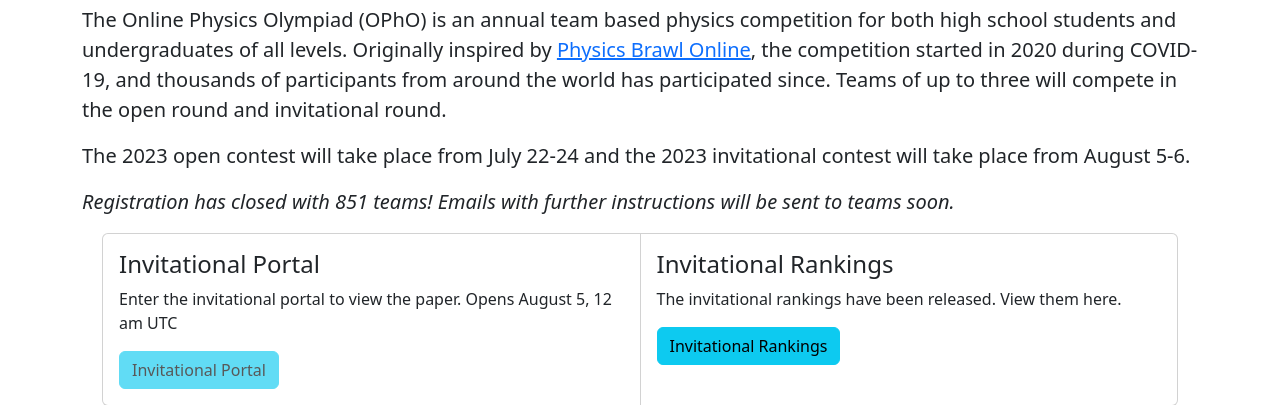
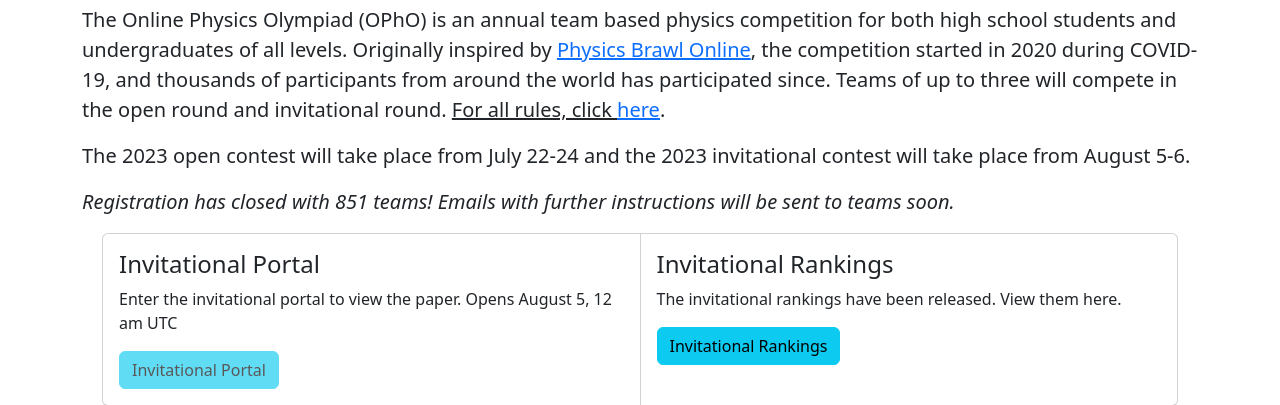
Before and after one commit to physoly/OPhO, a Python web app: template app/templates/opho/contest_home.html in a window 1280 px wide. Shown: the part 146-551 px from the top of the page. Run offline with Jinja, Linux system fonts and the light colour scheme; the template is opened without the code that fills it, so the values that code supplies are empty; some libraries are stand-ins or nearby versions.

Commit message:
updated rules

```diff
--- a/app/templates/opho/contest_home.html
+++ b/app/templates/opho/contest_home.html
@@ -27,7 +27,7 @@
     <div class="jumbotron jumbotron-fluid">
         <div class="container">
           <h1 class="display-4">OPHO Home Page</h1>
-          <p class="lead">The Online Physics Olympiad (OPhO) is an annual team based physics competition for both high school students and undergraduates of all levels. Originally inspired by  <a href="https://physicsbrawl.org/"><b>Physics Brawl Online</b></a>, the competition started in 2020 during COVID-19, and thousands of participants from around the world has participated since. Teams of up to three will compete in the open round and invitational round.</p>
+          <p class="lead">The Online Physics Olympiad (OPhO) is an annual team based physics competition for both high school students and undergraduates of all levels. Originally inspired by  <a href="https://physicsbrawl.org/"><b>Physics Brawl Online</b></a>, the competition started in 2020 during COVID-19, and thousands of participants from around the world has participated since. Teams of up to three will compete in the open round and invitational round. <u>For all rules, click <b><a href="static/files/rules23u.pdf">here</a></b></u>.</p>
 
           <p class="lead">The 2023 open contest will take place from July 22-24 and the 2023 invitational contest will take place from August 5-6.</p>
 	  <p class="lead"><i>Registration has closed with 851 teams! Emails with further instructions will be sent to teams soon.</i></p>
--- a/run.py
+++ b/run.py
@@ -7,4 +7,4 @@ async def handle_not_found(request, exception):
     return sanic.response.empty(status=404)
 
 if __name__ == "__main__":
-    app.run(host="physolydev.tech", port=app.config.PORT)
+    app.run(host="opho.physolydev.tech", port=app.config.PORT)
```
Also changed, not shown: 1 other file.
